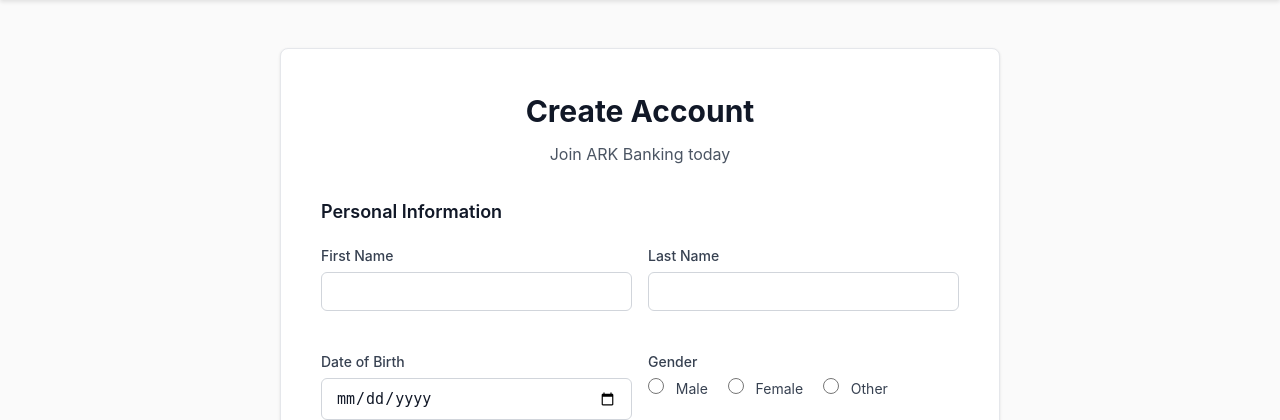
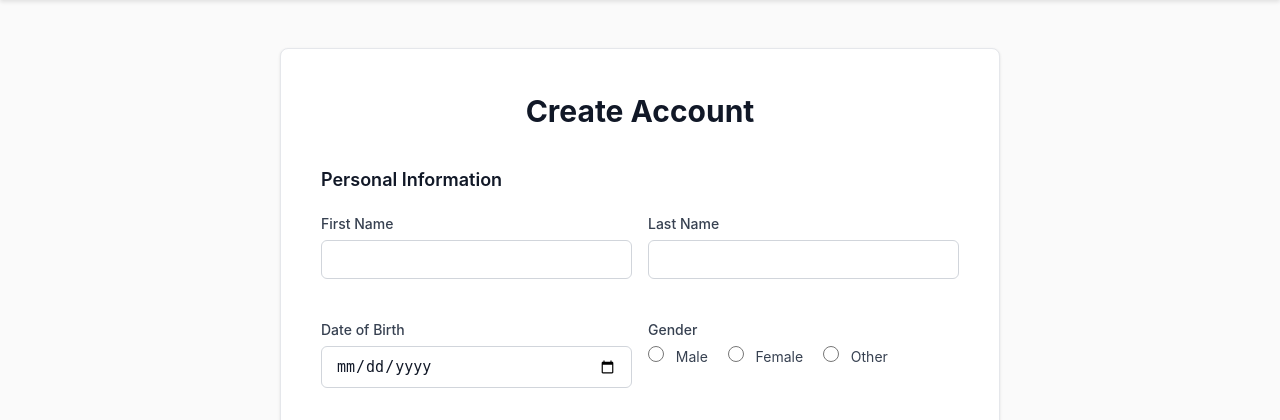
Before and after one commit to AmoghKaree/ARK-Banking, a Flask app: page /create_account in a window 1280 px wide. Shown: the part 80-500 px from the top of the page. Run offline with Flask 3, Linux system fonts and the light colour scheme.

Commit message:
Update create_account.html

```diff
--- a/templates/create_account.html
+++ b/templates/create_account.html
@@ -25,7 +25,6 @@
     <div class="auth-box auth-box-wide">
       <div class="auth-box-header">
         <h1>Create Account</h1>
-        <p>Join ARK Banking today</p>
       </div>
 
       {% with messages = get_flashed_messages(with_categories=true) %}
```
